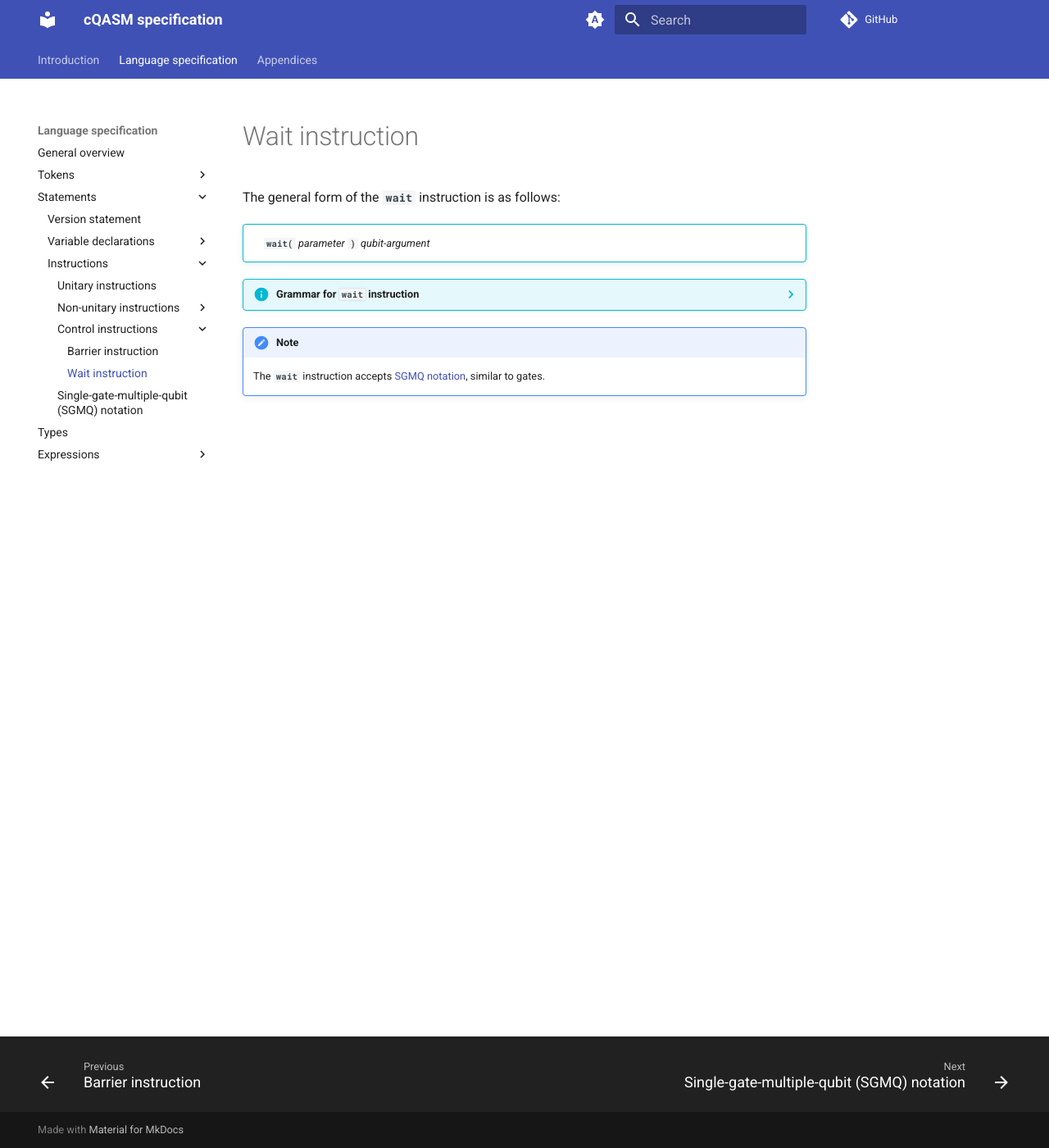
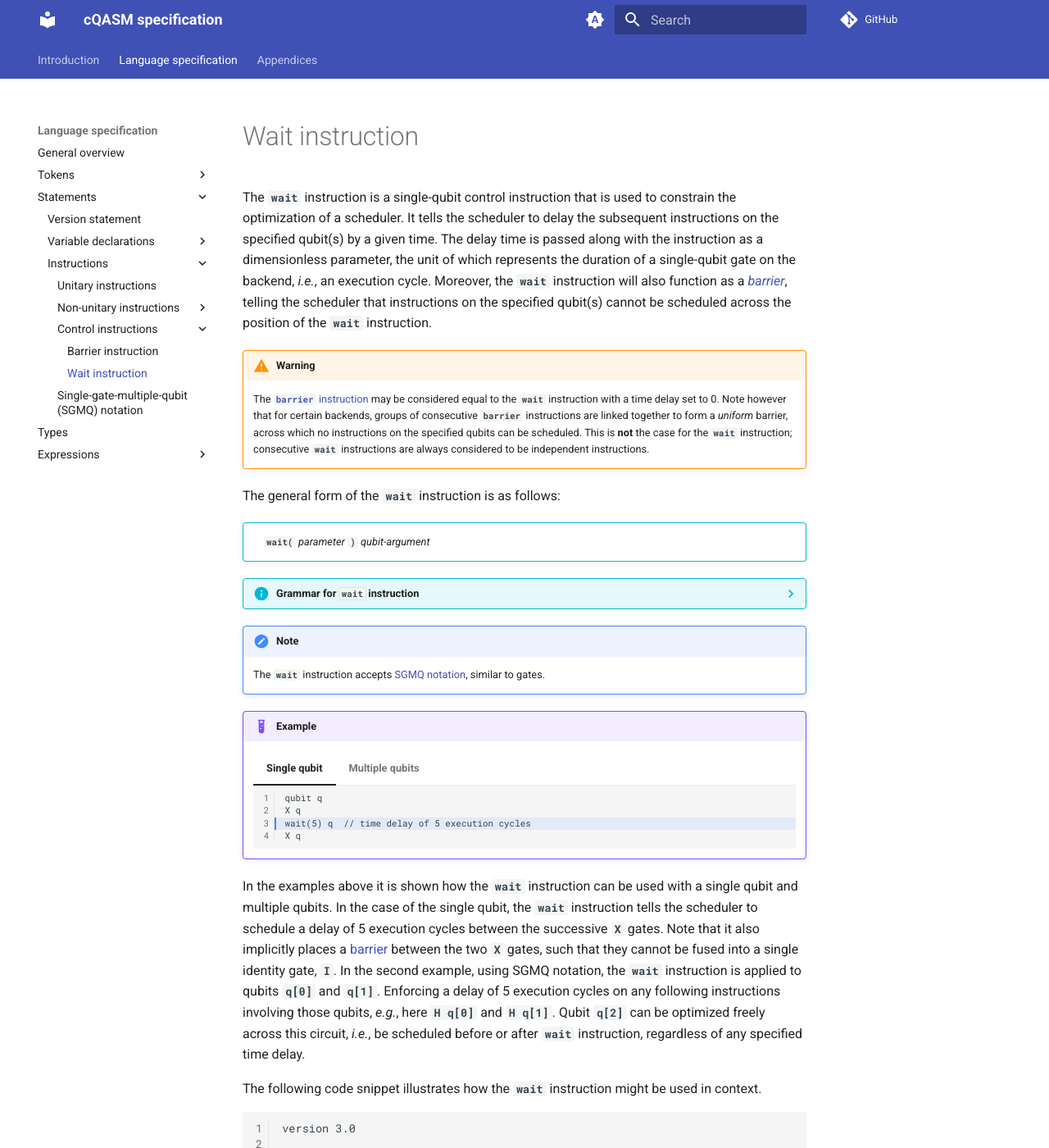
Before and after one commit to QuTech-Delft/cQASM-spec, an MkDocs documentation site: the page built from docs/language_specification/statements/instructions/control_instructions/wait_instruction.md, in a window 1280 px wide and 1400 px high. Shown: the whole window at 82% size. Built offline with MkDocs 1.6.1 and Material for MkDocs 9.7.7, drawn with Linux system fonts in a browser that asks for light colours; comment, search, counter and statistics services are not loaded; the version menu is left out; some of the changed text lies outside the part shown.

Commit message:
Add documentation on the wait instruction.

````diff
--- a/docs/language_specification/statements/instructions/control_instructions/wait_instruction.md
+++ b/docs/language_specification/statements/instructions/control_instructions/wait_instruction.md
@@ -1,3 +1,22 @@
+The **`wait`** instruction is a single-qubit control instruction that is used to constrain the optimization of a
+scheduler.
+It tells the scheduler to delay the subsequent instructions on the specified qubit(s) by a given time.
+The delay time is passed along with the instruction as a dimensionless parameter,
+the unit of which represents the duration of a single-qubit gate on the backend,
+_i.e._, an execution cycle.
+Moreover, the **`wait`** instruction will also function as a [_barrier_](barrier_instruction.md),
+telling the scheduler that instructions on the specified qubit(s) cannot be scheduled across the position of the
+**`wait`** instruction.
+
+!!! warning
+
+    The [**`barrier`** instruction](barrier_instruction.md) may be considered equal to the **`wait`** instruction with a
+    time delay set to 0.
+    Note however that for certain backends, groups of consecutive **`barrier`** instructions are linked together to
+    form a _uniform_ barrier, across which no instructions on the specified qubits can be scheduled.
+    This is **not** the case for the **`wait`** instruction; consecutive **`wait`** instructions are always considered
+    to be independent instructions.
+
 The general form of the **`wait`** instruction is as follows:
 
 !!! info ""
@@ -26,3 +45,53 @@ The general form of the **`wait`** instruction is as follows:
 
     The **`wait`** instruction accepts
     [SGMQ notation](../single-gate-multiple-qubit-notation.md), similar to gates.
+
+!!! example
+
+    === "Single qubit"
+
+        ```linenums="1", hl_lines="3"
+        qubit q
+        X q
+        wait(5) q  // time delay of 5 execution cycles
+        X q
+        ```
+
+    === "Multiple qubits"
+
+        ```linenums="1", hl_lines="3"
+        qubit[3] q
+        X q[0]
+        wait(5) q[0, 1]  // time delay of 5 execution cycles
+        H q[0]
+        X q[2]
+        H q[1]
+        ```
+
+In the examples above it is shown how the **`wait`** instruction can be used with a single qubit and multiple qubits.
+In the case of the single qubit, the **`wait`** instruction tells the scheduler to schedule a delay of 5 execution
+cycles between the successive **`X`** gates.
+Note that it also implicitly places a [barrier](barrier_instruction.md) between the two **`X`** gates,
+such that they cannot be fused into a single identity gate, **`I`**.
+In the second example, using SGMQ notation, the **`wait`** instruction is applied to qubits **`q[0]`** and **`q[1]`**.
+Enforcing a delay of 5 execution cycles on any following instructions involving those qubits,
+_e.g._, here **`H q[0]`** and **`H q[1]`**.
+Qubit **`q[2]`** can be optimized freely across this circuit,
+_i.e._, be scheduled before or after **`wait`** instruction, regardless of any specified time delay.
+
+The following code snippet illustrates how the **`wait`** instruction might be used in context.
+
+```linenums="1", hl_lines="7"
+version 3.0
+
+qubit[2] q
+bit[2] b
+init q
+
+wait(100) q[0]
+b[0] = measure q[0]
+```
+
+Here, the [measurement](../non_unitary_instructions/measure_instruction.md) of **`q[0]`** is forced to be scheduled at
+least 100 execution cycles after the [initialization](../non_unitary_instructions/init_instruction.md)
+of the qubit is complete.
````
Also changed, not shown: docs/language_specification/statements/instructions/control_instructions/barrier_instruction.md (+11 -4 lines).
